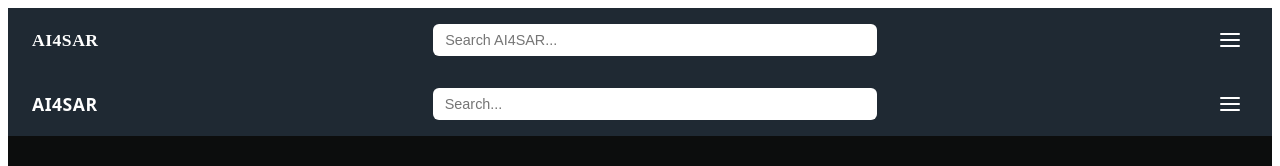
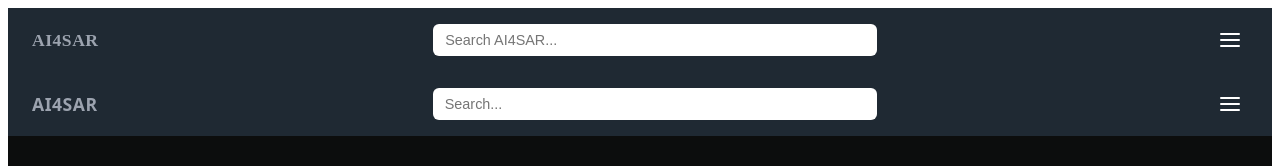
Before and after one commit to ssasukek/AI4SAR-WebPage_project, a Next.js app in the folder ai4sar-webpage/: page /public/about in a window 1280 px wide. Shown: the top 166 px of the page. Built offline with nearby package versions, Linux system fonts and the light colour scheme.

Commit message:
logo edit

```diff
--- a/ai4sar-webpage/app/components/Footer.tsx
+++ b/ai4sar-webpage/app/components/Footer.tsx
@@ -23,7 +23,7 @@ export default function Footer() {
               <Link href="/public/teams">View Members</Link>
             </li>
             <li>
-              <Link href="/public/login" className="login-link">
+              <Link href="/public/login">
                 Member Login &rarr;
               </Link>
             </li>
--- a/ai4sar-webpage/app/components/Header.tsx
+++ b/ai4sar-webpage/app/components/Header.tsx
@@ -19,7 +19,7 @@ export default function Header() {
 
   return (
     <header className="topbar">
-      <div className="logo">AI4SAR</div>
+      <Link className="logo" href="/">AI4SAR</Link>
 
       <div className="search-container">
         <input
--- a/ai4sar-webpage/app/globals.css
+++ b/ai4sar-webpage/app/globals.css
@@ -126,6 +126,8 @@
 }
 
 .logo {
+  color: #9ca3af;
+  text-decoration: none;
   font-weight: 600;
   font-size: 1.1rem;
   letter-spacing: 0.5px;
```
